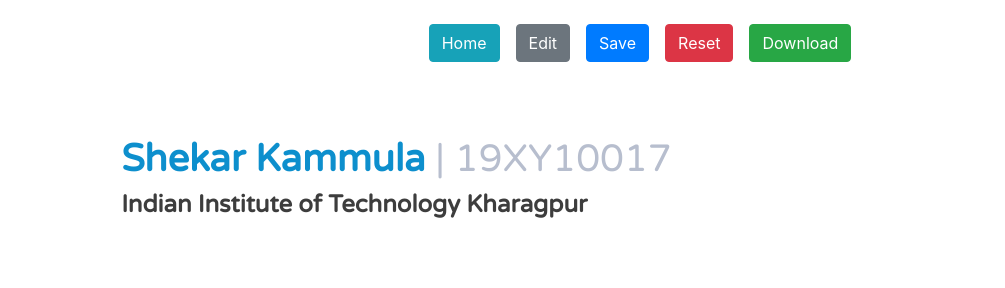
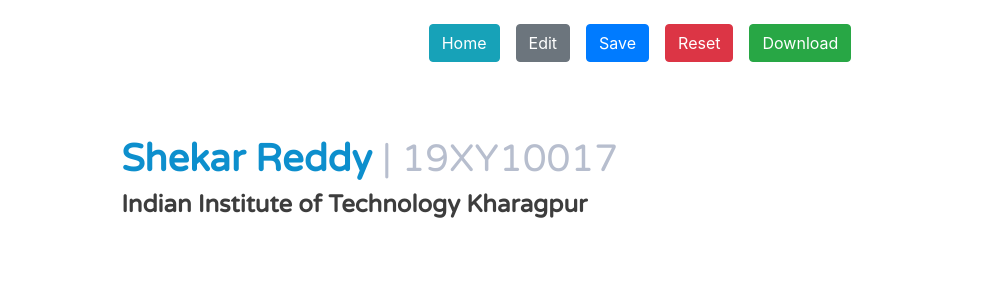
Before and after one commit to praneeth-rdy/CV-Buddy, a plain HTML site: page iitm/index.html in a window 1280 px wide. Shown: the top 288 px of the page, 0-1005 px from the left. Drawn offline with nearby package versions, Linux system fonts and the light colour scheme.

Commit message:
Name update

```diff
--- a/iitm/index.html
+++ b/iitm/index.html
@@ -36,7 +36,7 @@
     <div id="cv" class="iitm-cv-container cv-container">
       <div class="header">
         <div>
-          <h1><span class="name">Shekar Kammula</span> | <span class="roll">19XY10017</span></h1>
+          <h1><span class="name">Shekar Reddy</span> | <span class="roll">19XY10017</span></h1>
           <h2 class="campus">Indian Institute of Technology Kharagpur</h2>
         </div>
         <div>
```
Also changed, not shown: iitb/index.html (+1 -1 lines), iitkgp/index.html (+1 -1 lines).
